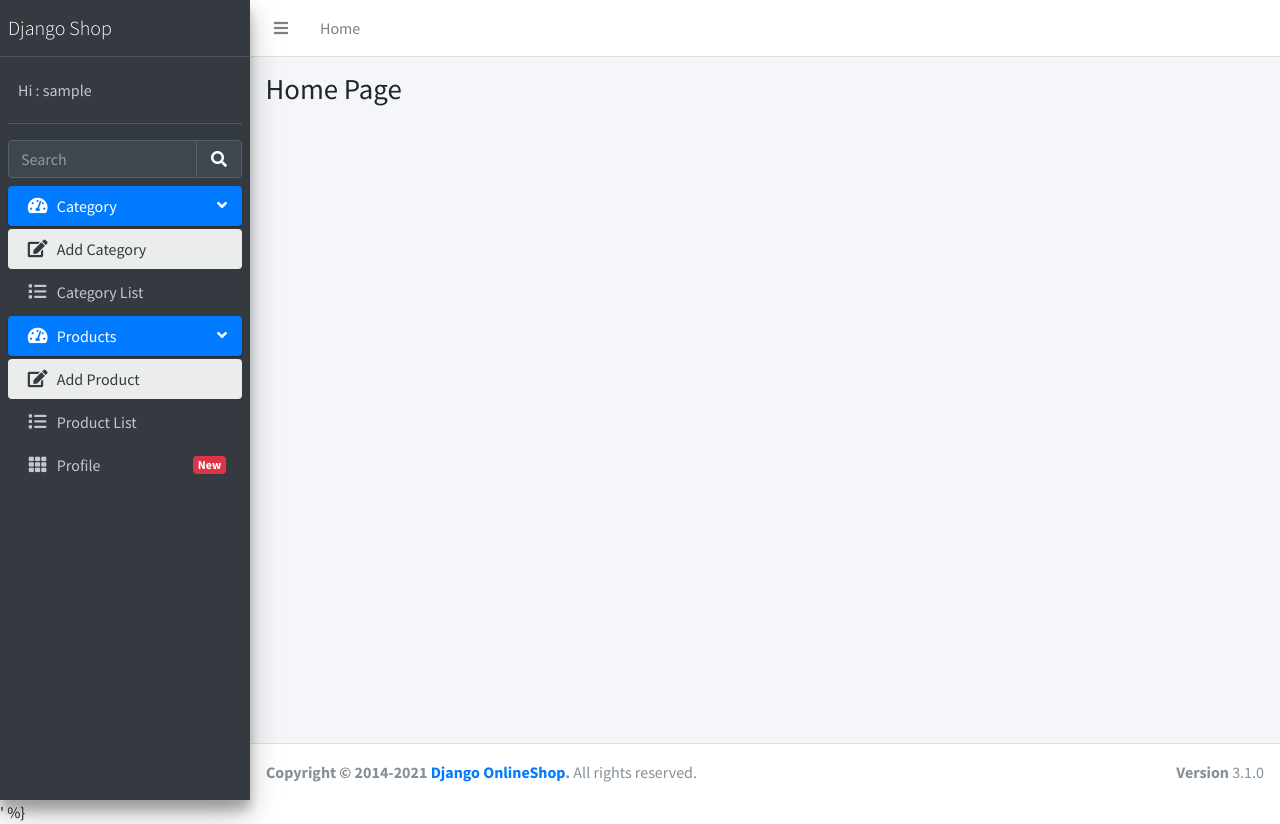
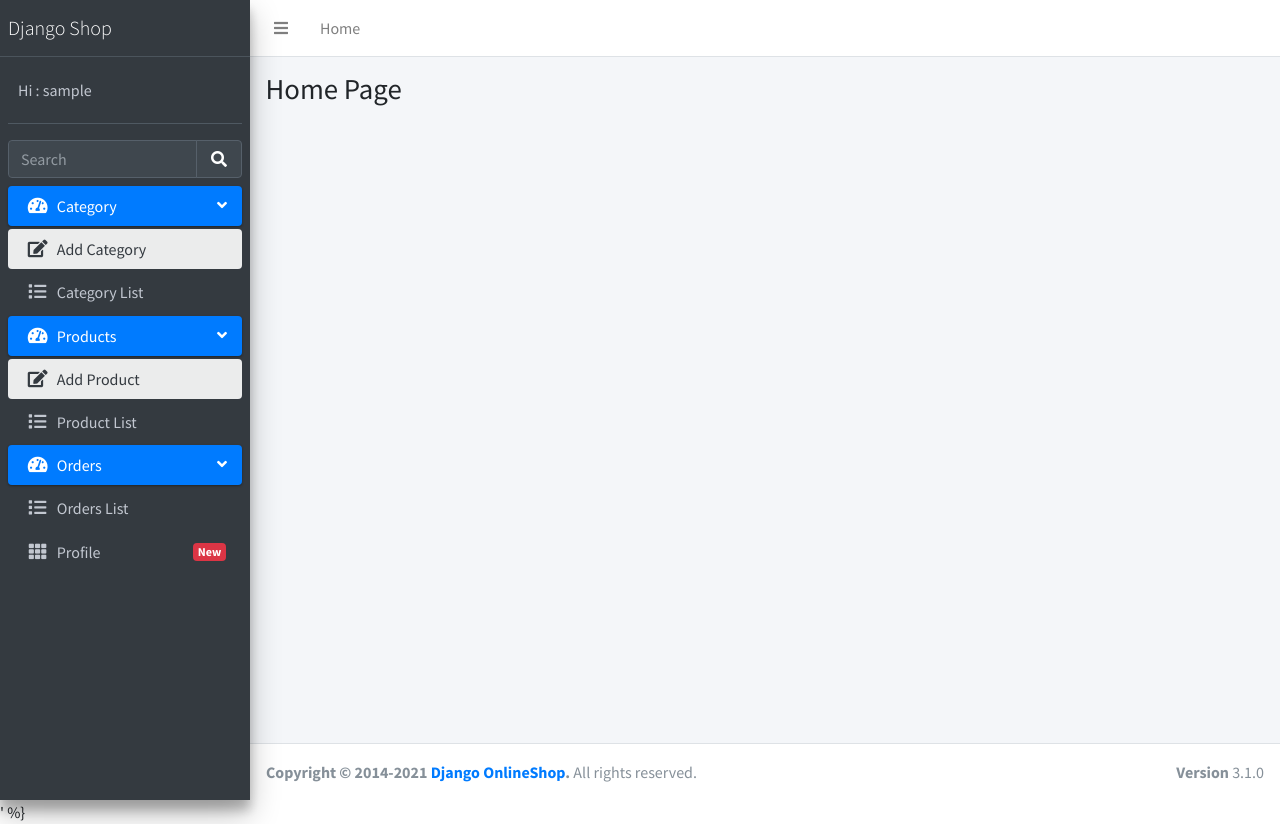
Before and after one commit to AfshinTrg/DjangoShop, a Django app: page /panel/ in a window 1280 px wide. Run offline with Django 4.2, Linux system fonts and the light colour scheme; the visitor is signed in with stand-in values (Sample User, id 1); some libraries are stand-ins or nearby versions.

Commit message:
Add "orders list" feature in admin panel

```diff
--- a/DjangoShop/home/templates/home/inc/sidebar.html
+++ b/DjangoShop/home/templates/home/inc/sidebar.html
@@ -29,7 +29,7 @@
           {% if user.is_superuser %}
             <!-- Category Menu -->
             <li class="nav-item menu-open">
-              <a href="#" class="nav-link active">
+              <a href="http://127.0.0.1:8000/panel/" class="nav-link active">
                 <i class="nav-icon fas fa-tachometer-alt"></i>
                 <p>
                   Category
@@ -54,7 +54,7 @@
 
           <!-- Product Menu -->
             <li class="nav-item menu-open">
-              <a href="#" class="nav-link active">
+              <a href="http://127.0.0.1:8000/panel/" class="nav-link active">
                 <i class="nav-icon fas fa-tachometer-alt"></i>
                 <p>
                   Products
@@ -76,8 +76,29 @@
                 </li>
               </ul>
             </li>
+
+
+          {% endif %}
+          <!-- Order Menu -->
+            <li class="nav-item menu-open">
+              <a href="http://127.0.0.1:8000/panel/" class="nav-link active">
+                <i class="nav-icon fas fa-tachometer-alt"></i>
+                <p>
+                  Orders
+                  <i class="right fas fa-angle-left"></i>
+                </p>
+              </a>
+              <ul class="nav nav-treeview">
+                <li class="nav-item">
+                  <a href="{% url 'home:orders_list' %}" class="nav-link">
+                    <i class="fa fa-list nav-icon"></i>
+                    <p>Orders List</p>
+                  </a>
+                </li>
+              </ul>
+            </li>
           <li class="nav-item">
-            <a href="pages/widgets.html" class="nav-link">
+            <a href="#" class="nav-link">
               <i class="nav-icon fas fa-th"></i>
               <p>
                 Profile
@@ -85,8 +106,6 @@
               </p>
             </a>
           </li>
-
-          {% endif %}
         </ul>
       </nav>
       <!-- /.sidebar-menu -->
--- a/DjangoShop/home/urls.py
+++ b/DjangoShop/home/urls.py
@@ -19,5 +19,6 @@
     path('panel/product/add/', views.AddProductView.as_view(), name='add_product'),
     path('panel/product/remove/<slug:product_slug>/', views.RemoveProductView.as_view(), name='remove_product'),
     path('panel/product/update/<int:product_id>/', views.UpdateProductView.as_view(), name='update_product'),
+    path('panel/orders/', views.OrdersListView.as_view(), name='orders_list'),
 
 ]
--- a/DjangoShop/home/views.py
+++ b/DjangoShop/home/views.py
@@ -1,6 +1,7 @@
 from django.shortcuts import render, get_object_or_404, redirect
 from django.views import View
 from .models import Category, Product
+from orders.models import Order
 from .forms import AddToCartForm, AddCategoryForm, AddProductForm, UpdateCategoryForm, UpdateProductForm
 from django.contrib.auth.mixins import LoginRequiredMixin
 from mixins import AdminRequiredMixin
@@ -134,3 +135,14 @@
         if form.is_valid():
             form.save()
         return redirect('home:products_list')
+
+
+class OrdersListView(LoginRequiredMixin, View):
+    template_name = 'home/orders_list.html'
+
+    def get(self, request):
+        if request.user.is_superuser:
+            orders = Order.objects.all()
+        else:
+            orders = Order.objects.filter(user=request.user)
+        return render(request, self.template_name, {'orders': orders})
```
Also changed, not shown: DjangoShop/home/templates/home/orders_list.html (added, +34 -0 lines).
